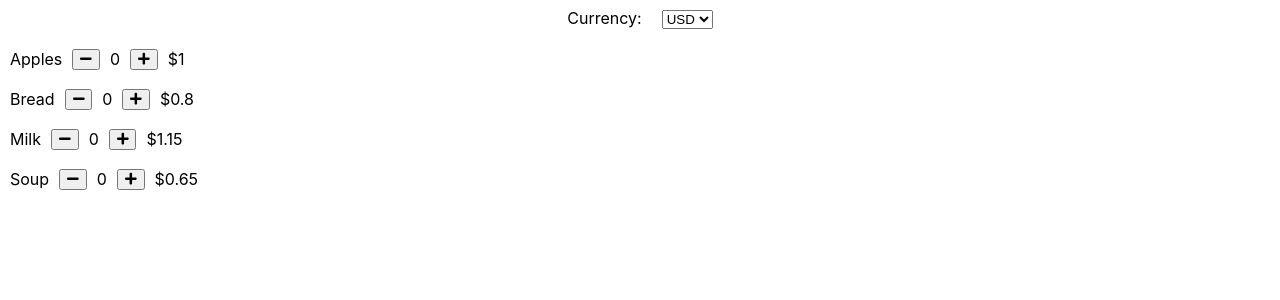
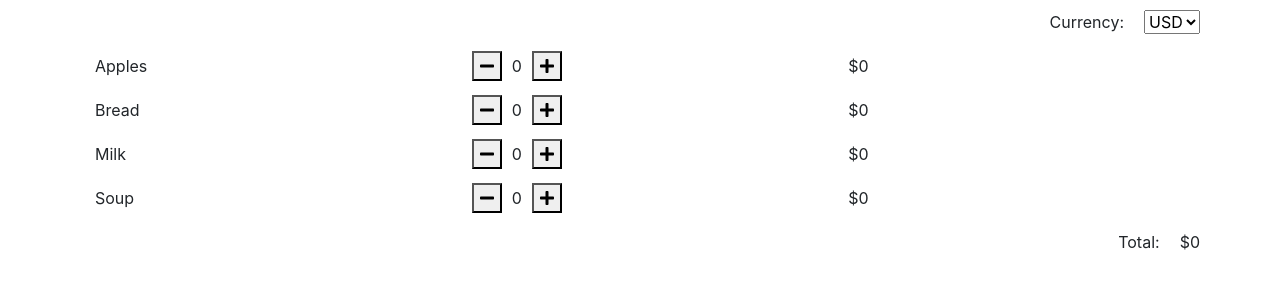
Before and after one commit to TechDomani/multi-currency-basket, a React (Create React App) app: page / in a window 1280 px wide. Shown: the top 300 px of the page. Built offline with nearby package versions, Linux system fonts and the light colour scheme.

Commit message:
Update basket numbers

```diff
--- a/package.json
+++ b/package.json
@@ -13,7 +13,9 @@
     "react": "^17.0.1",
     "react-dom": "^17.0.1",
     "react-scripts": "4.0.3",
-    "web-vitals": "^1.1.0"
+    "web-vitals": "^1.1.0",
+    "bootstrap": "^4.5.3",
+    "react-bootstrap": "^1.4.0"
   },
   "scripts": {
     "start": "react-scripts start",
--- a/src/App.css
+++ b/src/App.css
@@ -1,5 +1,5 @@
 .App {
-  text-align: center;
+  text-align: left;
 }
 
 .App-logo {
--- /dev/null
+++ b/src/Components/Basket/Basket.css
@@ -0,0 +1,4 @@
+.basket-total-container {
+    display: flex;
+    flex-direction: row;
+}
--- a/src/Components/Basket/Basket.js
+++ b/src/Components/Basket/Basket.js
@@ -1,7 +1,10 @@
 import React, { useState } from "react";
-import { useEffect } from "react";
 import BasketItem from "../BasketItem/BasketItem";
 import Currency from "../Currency/Currency";
+import "bootstrap/dist/css/bootstrap.css";
+import './Basket.css'
+import { Row } from "react-bootstrap";
+import { Container } from "react-bootstrap";
 
 function Basket() {
 
@@ -11,11 +14,11 @@ function Basket() {
 
     // Static Data
     const currencies = [
-         { currency: "CAD", exchange: 1.26349, symbol: "$"},
+        { currency: "CAD", exchange: 1.26349, symbol: "$" },
         { currency: "CHF", exchange: 0.915, symbol: "Fr" },
         { currency: "EUR", exchange: 0.85, symbol: "€" },
         { currency: "GBP", exchange: 0.716, symbol: "£" },
-         { currency: "USD", exchange: 1, symbol: "$"}
+        { currency: "USD", exchange: 1, symbol: "$" }
     ];
 
     const basketItems = [
@@ -27,10 +30,8 @@ function Basket() {
 
     // Functions
     const getPriceDisplay = (price) => {
-         console.log(currentCurrency);
         let currency = currencies.find((c) => c.currency === currentCurrency);
-         console.log(currency);
-         let convertedPrice = Math.round(price*currency.exchange*100)/100;
+        let convertedPrice = Math.round(price * currency.exchange * 100) / 100;
         return `${currency.symbol}${convertedPrice}`;
     }
 
@@ -40,19 +41,28 @@ function Basket() {
     }
 
     return (
-       <div>
+        <Container>
+            <Row className="justify-content-end">
                 <Currency currencies={currencies.map(c => c.currency)}
                     currentCurrency={currentCurrency}
                     setCurrentCurrency={setCurrentCurrency}>
                 </Currency>
+            </Row>
             {
-                basketItems.map((b) => <BasketItem key={b.itemName}
+                basketItems.map((b) => <BasketItem
+                    key={b.itemName}
                     basketItem={b}
                     getPriceDisplay={getPriceDisplay}
                     updateTotal={updateTotal}>
                 </BasketItem>)
             }
+            <Row className="justify-content-end">
+                <div className="basket-total-container">
+                    <div className="margin-sm">Total:</div>
+                    <div className="margin-sm">{getPriceDisplay(basketTotal)}</div>
                 </div>
+            </Row>
+        </Container>
     );
 }
 
--- a/src/Components/BasketItem/BasketItem.js
+++ b/src/Components/BasketItem/BasketItem.js
@@ -1,23 +1,42 @@
 import React, { useState } from "react";
 import { FontAwesomeIcon } from "@fortawesome/react-fontawesome";
 import './BasketItem.css'
+import "bootstrap/dist/css/bootstrap.css";
+import { Col } from "react-bootstrap";
+import { Row } from "react-bootstrap";
 
 function BasketItem({ basketItem, getPriceDisplay, updateTotal}){
 
     // State
     const [itemNumber, setItemNumber] = useState(0);
 
+    const reduceNumber = () => {
+        if (itemNumber > 0){
+            let newItemNumber = itemNumber - 1;
+            setItemNumber(newItemNumber);
+            updateTotal(-1 * basketItem.usdPrice);
+        }
+    }
+
+    const increaseNumber = () => {
+        // Limit number to 99 as a starting assumption
+        if (itemNumber < 99){
+          let newItemNumber = itemNumber + 1;
+          setItemNumber(newItemNumber);
+          updateTotal(1 * basketItem.usdPrice);
+        }
+    }
+
     return (
-       <div className="basket-item-container">
-           <div className="margin-sm">{basketItem.itemName}</div>
-           <div className="basket-item-control">
-               <button><FontAwesomeIcon icon="minus" /></button>
+       <Row>
+           <Col className="margin-sm">{basketItem.itemName}</Col>
+           <Col className="basket-item-control">
+               <button onClick={reduceNumber}><FontAwesomeIcon icon="minus"/></button>
                <div className="margin-sm">{itemNumber}</div>
-               <button><FontAwesomeIcon icon="plus" /></button>
-           </div>
-
-           <div className="margin-sm">{getPriceDisplay(basketItem.usdPrice)}</div>
-       </div>
+               <button onClick={increaseNumber}><FontAwesomeIcon icon="plus"/></button>
+           </Col>
+           <Col className="margin-sm">{getPriceDisplay(basketItem.usdPrice*itemNumber)}</Col>
+       </Row>
     )
 
 }
```
Also changed, not shown: 1 other file (tests, documents, lock files or other folders). Lines whose indentation alone changed are shown as unchanged.
